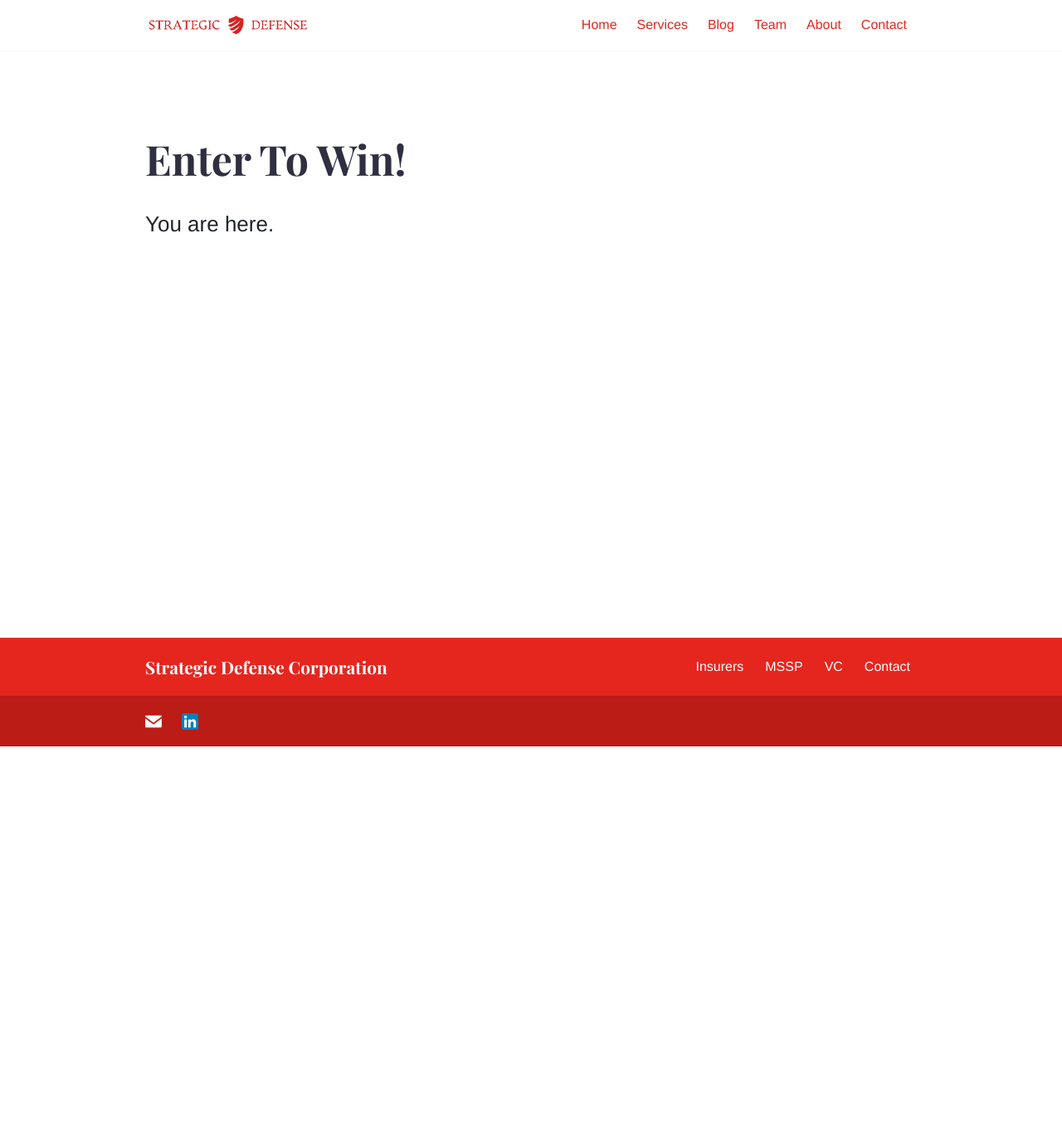
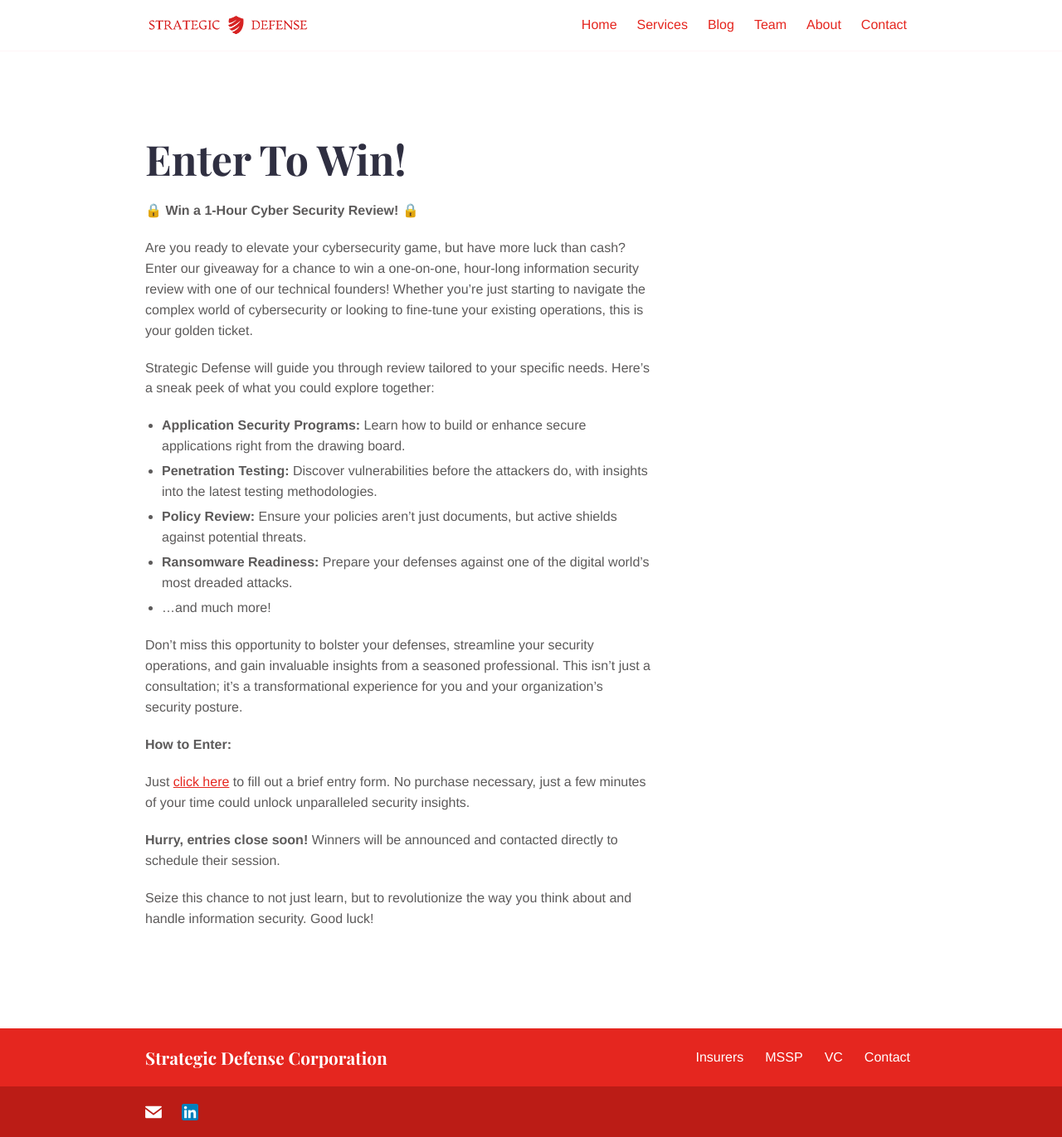
Before and after one commit to strategicdefense/strategicdefense.github.io, a Jekyll site: the page built from spring2024giveaway.md, in a window 1280 px wide. Shown: the whole page at 83% size. Built offline with Jekyll 4.4.1, drawn with Linux system fonts in a browser that asks for light colours; before the commit the page ends 900 px from its top, so only the background shows below that.

Commit message:
updates to giveaway

```diff
--- a/spring2024giveaway.md
+++ b/spring2024giveaway.md
@@ -5,4 +5,25 @@ description: The best defense is a good offense.
 image: "/images/sd_shield.png"
 sitemap: false
 ---
-## You are here.
+
+🔒 **Win a 1-Hour Cyber Security Review!** 🔒
+
+Are you ready to elevate your cybersecurity game, but have more luck than cash? Enter our giveaway for a chance to win a one-on-one, hour-long information security review with one of our technical founders! Whether you're just starting to navigate the complex world of cybersecurity or looking to fine-tune your existing operations, this is your golden ticket.
+
+Strategic Defense will guide you through review tailored to your specific needs. Here’s a sneak peek of what you could explore together:
+
+- **Application Security Programs:** Learn how to build or enhance secure applications right from the drawing board.
+- **Penetration Testing:** Discover vulnerabilities before the attackers do, with insights into the latest testing methodologies.
+- **Policy Review:** Ensure your policies aren’t just documents, but active shields against potential threats.
+- **Ransomware Readiness:** Prepare your defenses against one of the digital world’s most dreaded attacks.
+- ...and much more!
+
+Don’t miss this opportunity to bolster your defenses, streamline your security operations, and gain invaluable insights from a seasoned professional. This isn't just a consultation; it's a transformational experience for you and your organization's security posture.
+
+**How to Enter:**
+
+Just [click here](https://forms.office.com/r/hZ2aHAh0s6) to fill out a brief entry form. No purchase necessary, just a few minutes of your time could unlock unparalleled security insights.
+
+**Hurry, entries close soon!** Winners will be announced and contacted directly to schedule their session.
+
+Seize this chance to not just learn, but to revolutionize the way you think about and handle information security. Good luck!
```
Also changed, not shown: 1 other file.
